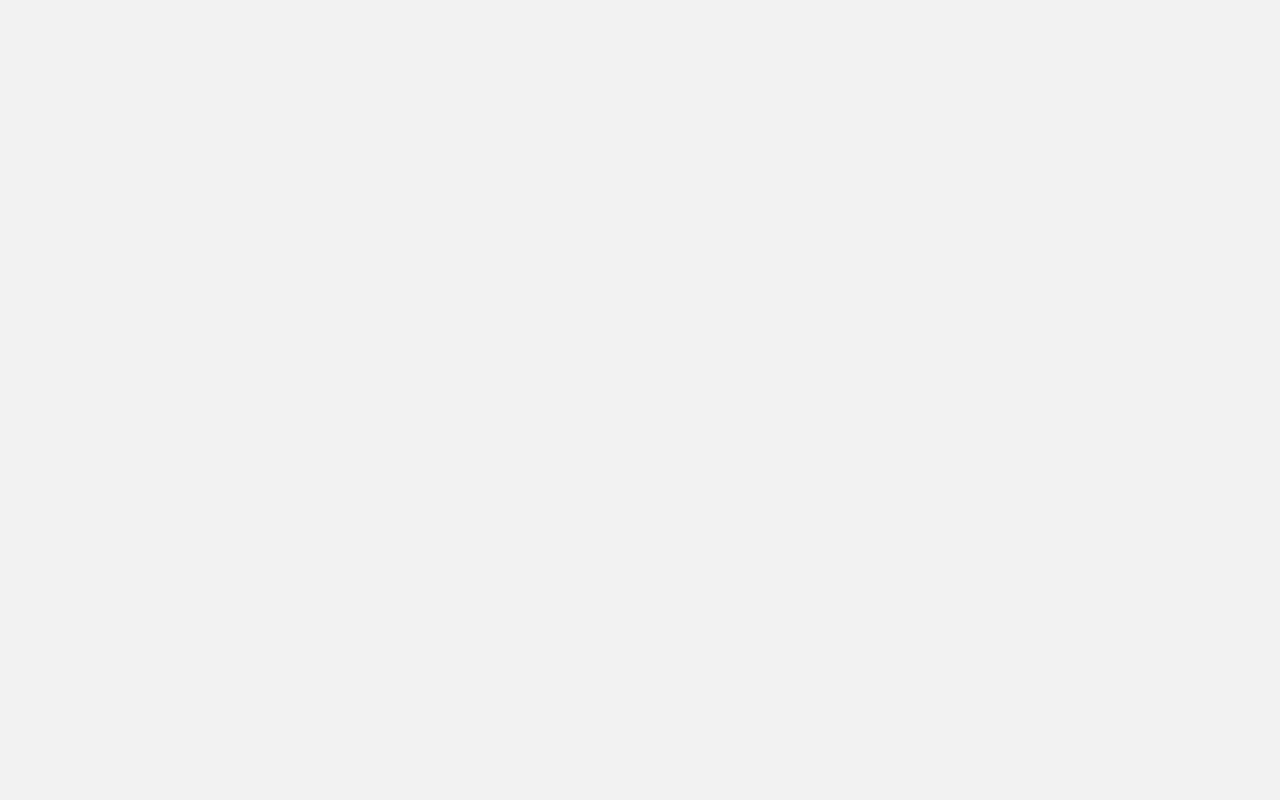
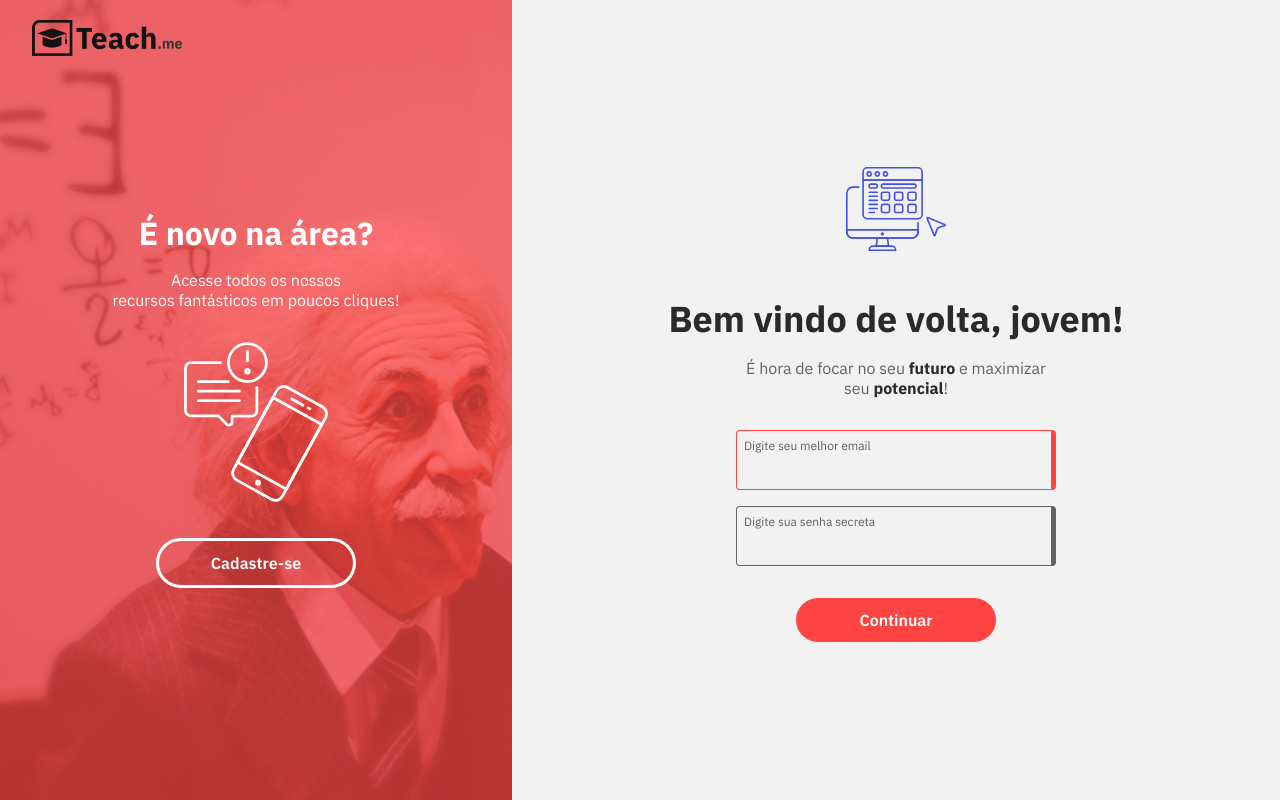
Before and after one commit to mikaelmessias/teachme-frontend, a React (Create React App) app in the folder frontend/: page /login in a window 1280 px wide. Built offline with nearby package versions, Linux system fonts and the light colour scheme; the HTML template or start-up script is replaced by a standard one.

Commit message:
Add login route (frontend)
- In addition to the login route, a validation is added to prevent already logged-in users from attempting to access the login or signup page and redirect them to the dashboard page.

Signed-off-by: Mikael Messias <mikaelmessias@outlook.com>

```diff
--- /dev/null
+++ b/frontend/src/pages/Login/index.js
@@ -0,0 +1,131 @@
+import React, { useState } from 'react';
+
+import api from '../../services/api';
+
+import './index.scss';
+import logo from '../../assets/png/logo.png';
+import iconCadastro from '../../assets/svg/cadastro-md.svg';
+import iconLogin from '../../assets/svg/login-sm.svg';
+
+export default function Login ({ history }) {
+  const token = localStorage.getItem('token');
+  const access = localStorage.getItem('access');
+
+  if(token) {
+    if(access === "PADAWAN") {
+      history.push('/dashboard/user');
+    }
+    else if(access === "MENTOR") {
+      history.push('/dashboard/mentor');
+    }
+  }
+
+  const [email, setEmail] = useState('');
+  const [password, setPassword] = useState('');
+
+  async function handleSubmit(event) {
+    event.preventDefault();
+
+    try {
+      const response = await api.post('/authenticate', { email, password });
+
+      localStorage.setItem('token', response.data.token);
+      localStorage.setItem('access', response.data.user.access);
+
+      if(response.data.user.access === "PADAWAN") {
+        history.push('/dashboard/user');
+      }
+      else if(response.data.user.access === "MENTOR") {
+        history.push('/dashboard/mentor');
+      }
+    }
+    catch(err) {
+      if(err.message === "Network Error") {
+        document.getElementById('errorMessage').innerText = "Erro de conexão com o servidor!";
+      }
+      else if(err.message === "Request failed with status code 400") {
+        document.getElementById('errorMessage').innerText = "Credenciais inválidas";
+      }
+    }
+
+  }
+
+  return (
+    <div id="loginScreen" className="container">
+      <aside id="signUpMessage">
+        <div className="row">
+          <header className="header">
+            <img src={logo} alt="Logo"/>
+          </header>
+
+          <section className="content">
+            <h2>É novo na área?</h2>
+
+            <p>
+              Acesse todos os nossos<br/>
+              recursos fantásticos em poucos cliques!
+            </p>
+
+            <figure>
+              <img src={iconCadastro} alt="Ícone de cadastro"/>
+            </figure>
+
+            <a href="/">Cadastre-se</a>
+          </section>
+        </div>
+      </aside>
+
+      <div id="loginForm">
+        <div className="row">
+          <section className="content">
+            <figure>
+              <img src={iconLogin} alt="Ícone de cadastro"/>
+            </figure>
+
+            <h1>Bem vindo de volta, jovem!</h1>
+
+            <p>
+              É hora de focar no seu <strong>futuro</strong> e maximizar<br/>
+              seu <strong>potencial</strong>!
+            </p>
+
+            <span id="errorMessage">
+            </span>
+
+            <form className="form" onSubmit={ handleSubmit }>
+              <div className="inputEmail" data-placeholder="Digite seu melhor email">
+                <input
+                  id="email"
+                  type="email"
+                  value={ email }
+                  onChange= {
+                    event => setEmail(event.target.value)
+                  }
+                  required
+                  autoFocus
+                />
+              </div>
+
+              <div className="inputPassword" data-placeholder="Digite sua senha secreta">
+                <input
+                  id="password"
+                  type="password"
+                  value={ password }
+                  onChange= {
+                    event => setPassword(event.target.value)
+                  }
+                  required
+                />
+              </div>
+
+              <div className="inputSubmit">
+                  <input type="submit" value="Continuar"/>
+                </div>
+            </form>
+          </section>
+        </div>
+
+      </div>
+    </div>
+  );
+}
--- /dev/null
+++ b/frontend/src/pages/Login/index.scss
@@ -0,0 +1,166 @@
+@import '../../css/colors.scss';
+@import '../../css/animations.scss';
+
+#loginScreen {
+  #loginForm {
+    width: 60%;
+    display: flex;
+    justify-content: center;
+    align-items: center;
+
+    .row {
+      padding: 20px 32px;
+      margin-left: auto;
+      margin-right: auto;
+    }
+
+    .content {
+      text-align: center;
+
+      figure {
+        margin-bottom: 32px;
+      }
+
+      h1 {
+        font-size: 36px;
+        color: $title;
+        margin-bottom: 16px;
+      }
+
+      p {
+        color: $baseGrey;
+        margin-bottom: 32px;
+
+        strong {
+          color: $title;
+        }
+      }
+
+      #errorMessage {
+        color: $baseRed;
+        font-weight: 700;
+        margin-bottom: 8px;
+        display: block;
+      }
+
+      .form {
+        width: 100%;
+        margin: 0 auto;
+        display: flex;
+        flex-direction: column;
+        justify-content: center;
+        align-items: center;
+
+        div{
+          position: relative;
+          width: 320px;
+
+          &:after {
+            position: absolute;
+            left: 8px;
+            top: 8px;
+            font-size: 12px;
+            content: attr(data-placeholder);
+            pointer-events: none;
+            opacity: 0.6;
+          }
+
+          &.inputEmail {
+            margin-bottom: 16px;
+          }
+
+          &.inputPassword {
+            margin-bottom: 32px;
+          }
+
+          input {
+            padding: 32px 8px 8px 8px;
+            border: 1px solid $baseGrey;
+            border-right: 5px solid $baseGrey;
+            border-radius: 4px;
+            font-size: 14px;
+            width: 100%;
+            background-color: unset;
+            transition: all 0.2s;
+
+            &:focus {
+              border-color: $baseRed;
+            }
+          }
+        }
+
+        .inputSubmit {
+          input {
+            border: 0;
+            border-radius: 50px;
+            color: $baseWhite;
+            font-weight: 600;
+            font-size: 16px;
+            background-color: $baseRed;
+            padding: 12px 20px;
+            width: 200px;
+            transition: all 0.3s ease-in-out;
+            cursor: pointer;
+
+            &:hover {
+              background-color: $baseGrey;
+            }
+          }
+        }
+      }
+    }
+  }
+
+  #signUpMessage {
+    width: 40%;
+    min-height: 100%;
+    height: 100vh;
+    padding: 0 32px;
+    background: url('../../assets/png/bg-red.png') no-repeat;
+    background-size: cover;
+    color: $baseWhite;
+    display: flex;
+    flex-direction: column;
+    justify-content: center;
+
+    .header {
+      position: absolute;
+      top: 20px;
+    }
+
+    .content {
+      text-align: center;
+
+      h2 {
+        color: white;
+        font-size: 32px;
+        margin-bottom: 16px;
+      }
+
+      p {
+        margin-bottom: 32px;
+      }
+
+      figure {
+        margin-bottom: 32px;
+      }
+
+      a {
+        display: block;
+        width: 200px;
+        padding: 12px 20px;
+        margin: 0 auto;
+        color: $baseWhite;
+        font-weight: 600;
+        text-decoration: none;
+        border: 3px solid $baseWhite;
+        border-radius: 50px;
+        transition: all 0.3s;
+
+        &:hover {
+          background-color: $baseRed;
+        }
+      }
+    }
+  }
+}
--- a/frontend/src/pages/SignUp/index.js
+++ b/frontend/src/pages/SignUp/index.js
@@ -8,6 +8,19 @@ import iconCadastro from '../../assets/svg/cadastro-sm.svg';
 import iconLogin from '../../assets/svg/login-md.svg';
 
 export default function SignUp ({ history }) {
+  const token = localStorage.getItem('token');
+  const access = localStorage.getItem('access');
+
+  if(token) {
+    if(access === "PADAWAN") {
+      history.push('/dashboard/user');
+    }
+    else if(access === "MENTOR") {
+      history.push('/dashboard/mentor');
+    }
+  }
+
+
   const [email, setEmail] = useState('');
   const [role, setRole] = useState('');
 
--- a/frontend/src/routes.js
+++ b/frontend/src/routes.js
@@ -6,6 +6,7 @@ import UserSignUpForm from './pages/SignUp/UserForm';
 import UserSignUpConfirmation from './pages/SignUp/UserForm/Confirmation';
 import MentorSignUpForm from './pages/SignUp/MentorForm';
 import MentorSignUpConfirmation from './pages/SignUp/MentorForm/Confirmation';
+import Login from './pages/Login';
 
 export default function Routes() {
   return (
@@ -16,6 +17,7 @@ export default function Routes() {
         <Route path="/signup/users/:id/confirmation" component={UserSignUpConfirmation} />
         <Route path="/signup/mentors" exact component={MentorSignUpForm} />
         <Route path="/signup/mentors/:id/confirmation" component={MentorSignUpConfirmation} />
+        <Route path="/login" component={Login} />
       </Switch>
     </BrowserRouter>
   );
```
Also changed, not shown: frontend/src/assets/png/bg-red.png (added), frontend/src/assets/png/bg-red@2x.png (added).
